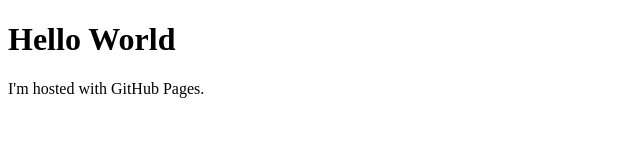
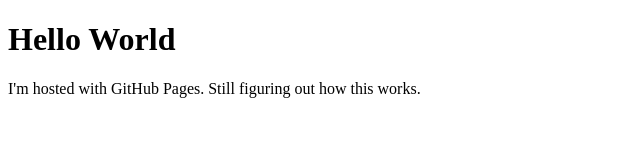
Before and after one commit to philippgehrke/philippgehrke.github.io, a plain HTML site: page index.html in a window 1280 px wide. Shown: the whole page, without its empty margins (0-640 px from the left). Drawn offline with Linux system fonts and the light colour scheme.

Commit message:
Update index.html

```diff
--- a/index.html
+++ b/index.html
@@ -2,6 +2,6 @@
 <html>
 <body>
 <h1>Hello World</h1>
-<p>I'm hosted with GitHub Pages.</p>
+<p>I'm hosted with GitHub Pages. Still figuring out how this works.</p>
 </body>
 </html>
```
